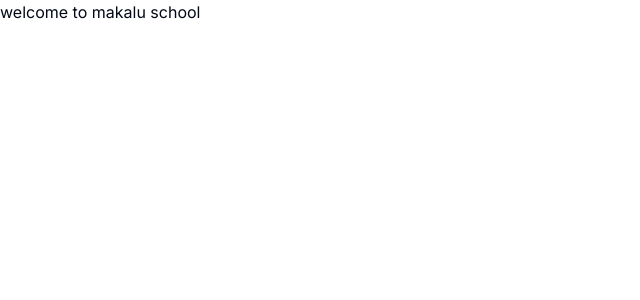
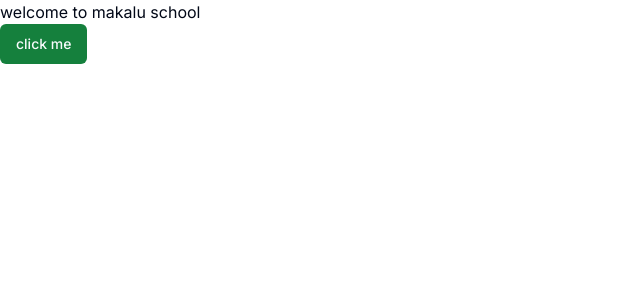
Before and after one commit to makaluschool/makalu-site-project, a Next.js app in the folder makalu-frontend/: page / in a window 1280 px wide. Shown: the top 300 px of the page, without its empty margins (0-640 px from the left). Built offline with nearby package versions, Linux system fonts and the light colour scheme.

Commit message:
added navbar

```diff
--- a/makalu-frontend/src/app/layout.tsx
+++ b/makalu-frontend/src/app/layout.tsx
@@ -1,6 +1,7 @@
 import type { Metadata } from "next";
 import { Inter } from "next/font/google";
 import "./globals.css";
+import Navbar from "@/components/Navbar";
 
 const inter = Inter({ subsets: ["latin"] });
 
@@ -16,7 +17,7 @@ export default function RootLayout({
 }>) {
   return (
     <html lang="en">
-      <body className={inter.className}>{children}</body>
+      <body className={inter.className}><Navbar />{children}</body>
     </html>
   );
 }
--- a/makalu-frontend/src/app/page.tsx
+++ b/makalu-frontend/src/app/page.tsx
@@ -1,8 +1,10 @@
+import { Button } from "@/components/ui/button";
 
 export default function Home() {
   return (
     <div>
       <h1>welcome to makalu school</h1>
+      <Button className="bg-green-700 hover:bg-green-600">click me</Button>
     </div>
   )
 }
--- /dev/null
+++ b/makalu-frontend/src/components/Navbar.tsx
@@ -0,0 +1,11 @@
+import React from "react";
+
+const Navbar = () => {
+  return (
+    <div className="">
+
+    </div>
+  );
+};
+
+export default Navbar;
```
